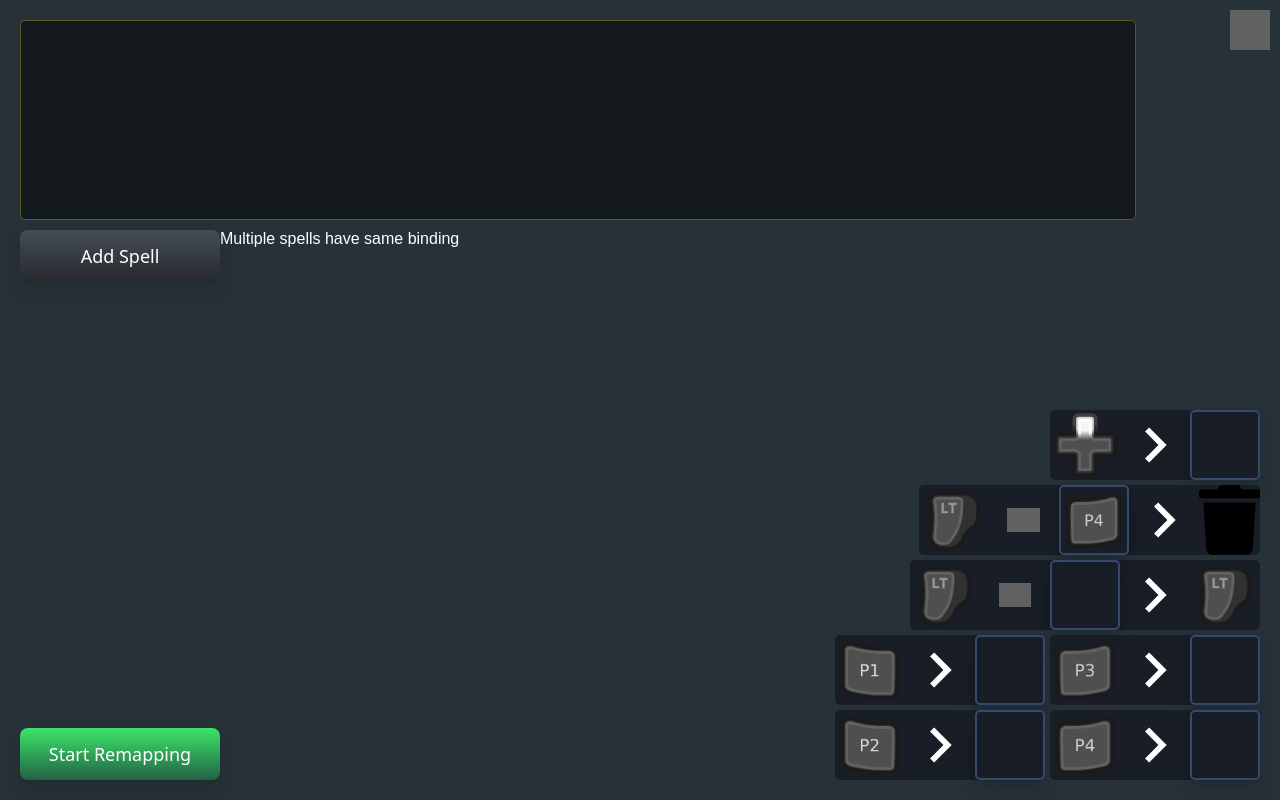
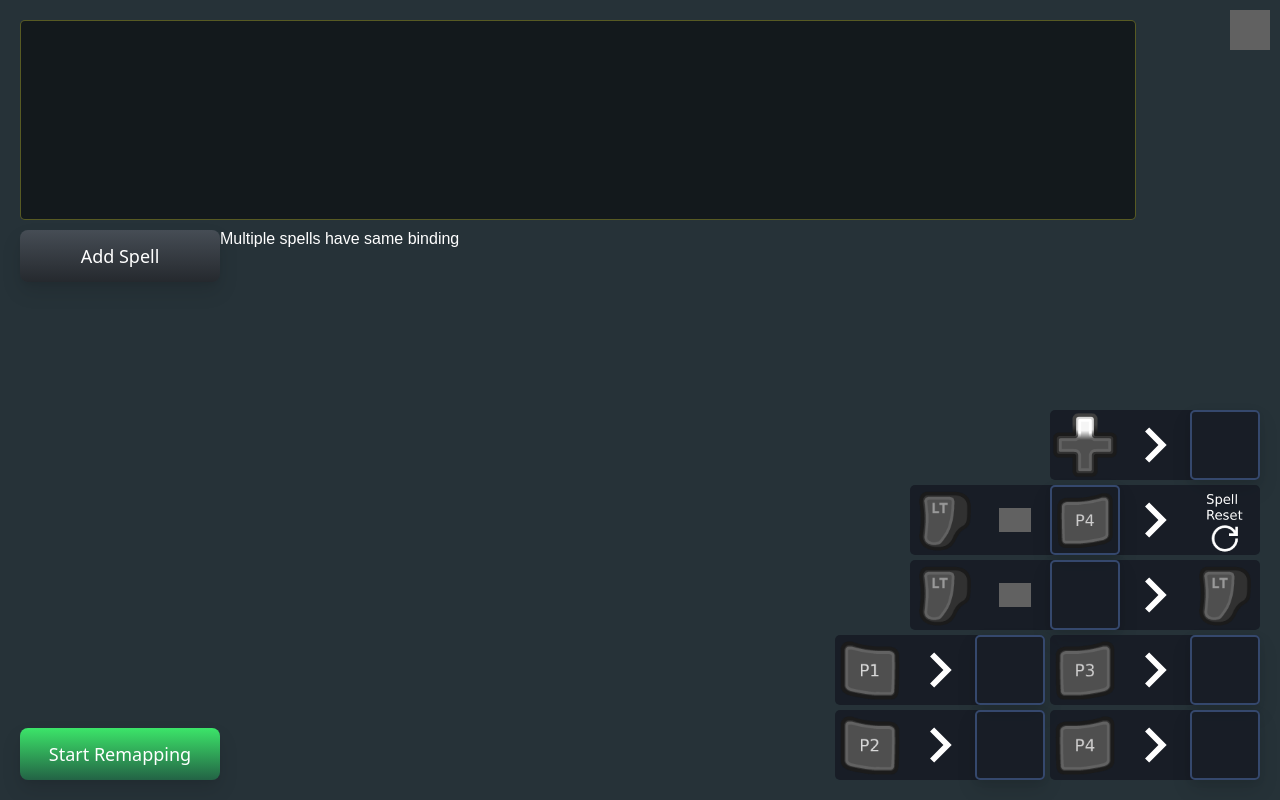
Before and after one commit to Bizangel/EldenRingSpellRemapper, a React (Vite) app: page / in a window 1280 px wide. Built offline with nearby package versions, Linux system fonts and the light colour scheme; grey boxes are pictures that could not be loaded.

Commit message:
Added spell reset icon

```diff
--- a/src/components/ButtonModifierMappingPair.tsx
+++ b/src/components/ButtonModifierMappingPair.tsx
@@ -51,7 +51,7 @@ export const ButtonModifierMappingPair = ({modifier, value, onValueChange, butto
             }
 
             {customTargetSrc &&
-                 <img src={customTargetSrc} className="responsive-image"></img>
+                 <img src={customTargetSrc} className="responsive-image" style={{filter: "invert(1)"}}></img>
             }
         </div>
     )
--- a/src/pages/SpellMapPage.tsx
+++ b/src/pages/SpellMapPage.tsx
@@ -9,7 +9,7 @@ import { useRemapper } from "../common/RemapConfig";
 import { ButtonModifierMappingPair } from "../components/ButtonModifierMappingPair";
 import { useCallback } from "react";
 import OverrideAPI from "../common/OverrideAPI";
-import thrash from '../assets/trash.svg'
+import spellReset from '../assets/spell_reset.png'
 
 type SpellMapPageProps = {
     goToSettingsPage: () => void,
@@ -71,7 +71,7 @@ const SpellMapPage = ({goToSettingsPage, goToAddSpellPage}: SpellMapPageProps) =
                                 value={currentResetMapping}
                                 onValueChange={(button) => {if(button) setResetMapping(button)}}
                                 buttons={ButtonList.filter(e => e !== currentModifier)}
-                                customTargetSrc={thrash}
+                                customTargetSrc={spellReset}
                                 options={{hideNoMapping: true}}
                                 />
                             {/* Dpad up mapping replacement */}
```
Also changed, not shown: src/assets/spell_reset.png (added).
